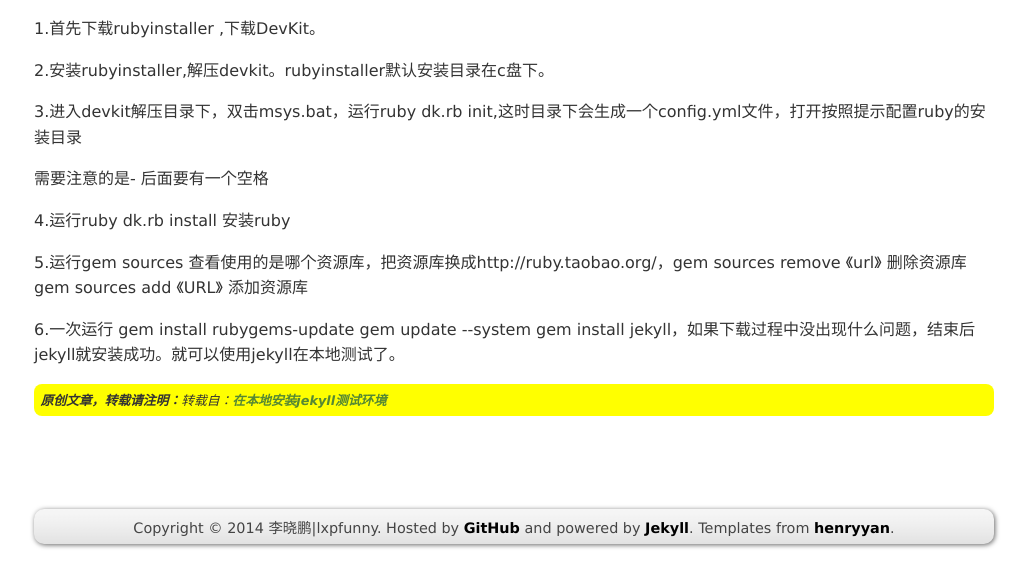
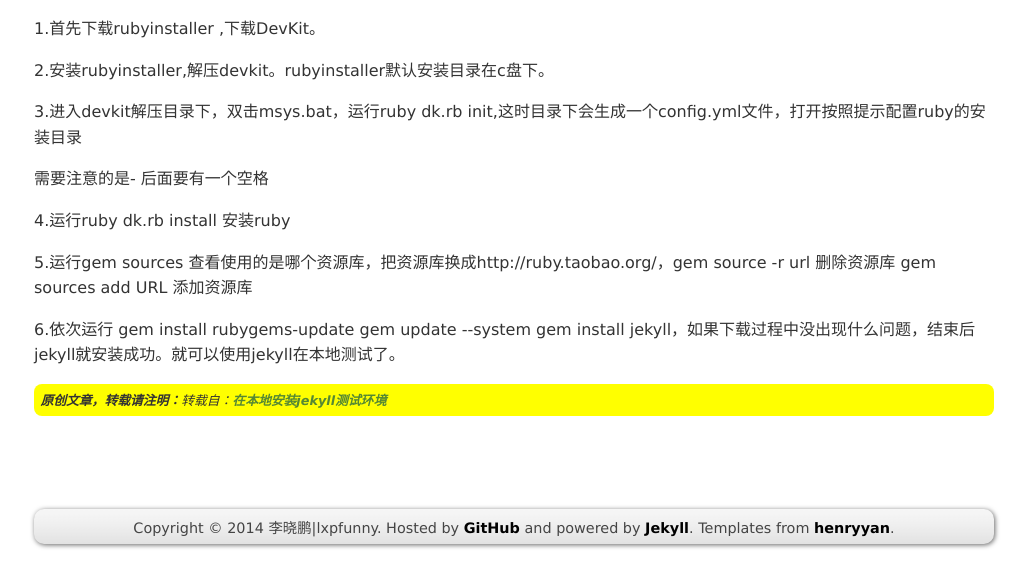
Before and after one commit to lxpfunny/lxpfunny.github.com, a Jekyll site: the page built from _posts/2014/08/2014-08-03-install_jekyll.md, in a window 1280 px wide, cut to the strip 324-900 px from the top of the page. Shown: the whole strip, without its empty margins (126-1155 px from the left). Built offline with Jekyll 4.4.1, drawn with Linux system fonts in a browser that asks for light colours; Markdown is read by kramdown in place of the engine named in the settings; comment, search, counter and statistics services are not loaded.

Commit message:
修改博客

```diff
--- a/_posts/2014/08/2014-08-03-install_jekyll.md
+++ b/_posts/2014/08/2014-08-03-install_jekyll.md
@@ -8,6 +8,6 @@
  <p>3.进入devkit解压目录下，双击msys.bat，运行ruby dk.rb init,这时目录下会生成一个config.yml文件，打开按照提示配置ruby的安装目录</p>
 <p>需要注意的是- 后面要有一个空格</p>
 <p>4.运行ruby dk.rb install 安装ruby</p>
-<p>5.运行gem sources 查看使用的是哪个资源库，把资源库换成http://ruby.taobao.org/，gem sources remove 《url》 删除资源库   gem sources add 《URL》 添加资源库<p>
-<p>6.一次运行 gem install rubygems-update  gem update --system gem install jekyll，如果下载过程中没出现什么问题，结束后jekyll就安装成功。就可以使用jekyll在本地测试了。
+<p>5.运行gem sources 查看使用的是哪个资源库，把资源库换成http://ruby.taobao.org/，gem source -r url 删除资源库   gem sources add URL 添加资源库<p>
+<p>6.依次运行 gem install rubygems-update  gem update --system gem install jekyll，如果下载过程中没出现什么问题，结束后jekyll就安装成功。就可以使用jekyll在本地测试了。
 </p>
```
